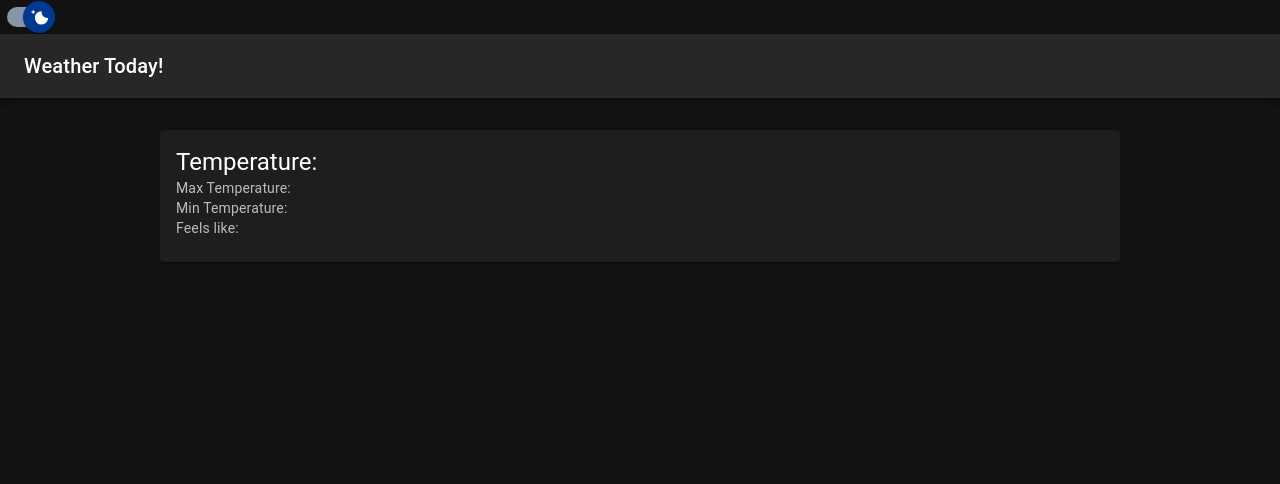
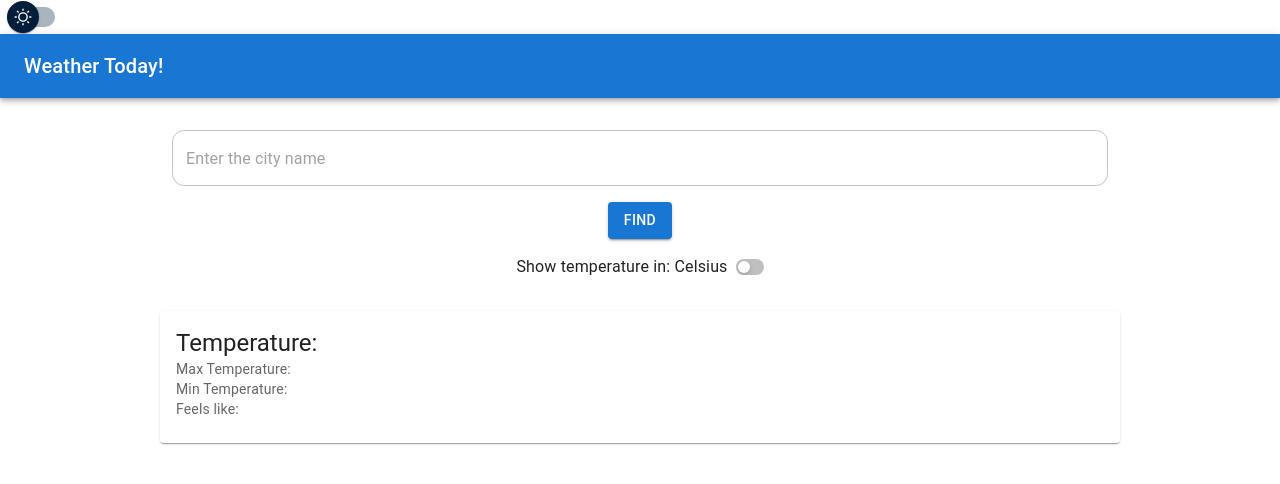
Before and after one commit to SwireLGD/Weather-app, a React (Vite) app: page / in a window 1280 px wide. Shown: the top 484 px of the page. Built offline with nearby package versions, Linux system fonts and the light colour scheme.

Commit message:
Added units switch

```diff
--- a/src/App.tsx
+++ b/src/App.tsx
@@ -10,9 +10,10 @@ import WeatherInfo from './features/weather/Weather.tsx';
 import { Route, Routes } from 'react-router-dom';
 import { useState } from 'react';
 import { theme, ThemeSwitch } from './theme.ts';
+import CityInput from './features/components/CityInput.tsx';
 
 const App = () => {
-  const [mode, setMode] = useState<'light' | 'dark'>('dark');
+  const [mode, setMode] = useState<'light' | 'dark'>('light');
 
   const handleSwitch = () => setMode((prevMode) => (prevMode === 'dark' ? 'light' : 'dark'));
 
@@ -26,6 +27,7 @@ const App = () => {
           <AppToolbar />
         </header>
         <main>
+          <CityInput />
           <Container maxWidth='xl'>
             <Routes>
               <Route path='/' element={<WeatherInfo />} />
--- a/src/features/components/CityInput.tsx
+++ b/src/features/components/CityInput.tsx
@@ -1,44 +1,113 @@
-// import { useState } from 'react';
-// import { useAppDispatch } from '../../app/hooks';
-// import { fetchWeather } from '../weather/WeatherThunks';
-// import { TextField, Box, Button } from '@mui/material';
+import { useState } from 'react';
+import { useAppDispatch } from '../../app/hooks';
+import { fetchWeather } from '../weather/WeatherThunks';
+import { TextField, Box, Button, Typography, styled, Switch } from '@mui/material';
 
-// const CityInput: React.FC = () => {
-//   const [city, setCity] = useState<string>('');
-//   const dispatch = useAppDispatch();
+const CityInput: React.FC = () => {
+  const [city, setCity] = useState<string>('');
+  const [units, setUnits] = useState<'metric' | 'imperial'>('metric');
+  const dispatch = useAppDispatch();
 
-//   const handleChange = (e: React.ChangeEvent<HTMLInputElement>) => {
-//     setCity(e.target.value);
-//   };
+  const handleChange = (e: React.ChangeEvent<HTMLInputElement>) => {
+    setCity(e.target.value);
+  };
 
-//   const handleSearch = () => {
-//     if (city) {
-//       dispatch(fetchWeather(city));
-//     } else {
-//       alert("You didn't  write the name!");
-//     }
-//   };
+  const handleSwitch = () => setUnits((prevMode) => (prevMode === 'metric' ? 'imperial' : 'metric'));
 
-//   return (
-//     <Box display='flex' alignItems='center' justifyContent='center' p={2}>
-//       <TextField
-//         id='search'
-//         value={city}
-//         onChange={handleChange}
-//         placeholder='Enter the city name'
-//         variant='outlined'
-//         sx={{
-//           width: '75%',
-//           '& .MuiOutlinedInput-root': {
-//             borderRadius: 3,
-//           },
-//         }}
-//       />
-//       <Button onClick={handleSearch} variant='contained' sx={{ ml: 2 }}>
-//         Find
-//       </Button>
-//     </Box>
-//   );
-// };
+  const handleSearch = () => {
+    if (city) {
+      dispatch(fetchWeather({ city, units }));
+    } else {
+      alert("You didn't write the name!");
+    }
+  };
 
-// export default CityInput;
+  const UnitsSwitch = styled(Switch)(({ theme }) => ({
+    width: 28,
+    height: 16,
+    padding: 0,
+    display: 'flex',
+    '&:active': {
+      '& .MuiSwitch-thumb': {
+        width: 15,
+      },
+      '& .MuiSwitch-switchBase.Mui-checked': {
+        transform: 'translateX(9px)',
+      },
+    },
+    '& .MuiSwitch-switchBase': {
+      padding: 2,
+      '&.Mui-checked': {
+        transform: 'translateX(12px)',
+        color: '#fff',
+        '& + .MuiSwitch-track': {
+          opacity: 1,
+          backgroundColor: '#1890ff',
+          ...theme.applyStyles('dark', {
+            backgroundColor: '#177ddc',
+          }),
+        },
+      },
+    },
+    '& .MuiSwitch-thumb': {
+      boxShadow: '0 2px 4px 0 rgb(0 35 11 / 20%)',
+      width: 12,
+      height: 12,
+      borderRadius: 6,
+      transition: theme.transitions.create(['width'], {
+        duration: 200,
+      }),
+    },
+    '& .MuiSwitch-track': {
+      borderRadius: 16 / 2,
+      opacity: 1,
+      backgroundColor: 'rgba(0,0,0,.25)',
+      boxSizing: 'border-box',
+      ...theme.applyStyles('dark', {
+        backgroundColor: 'rgba(255,255,255,.35)',
+      }),
+    },
+  }));
+
+  return (
+    <Box
+      display="flex"
+      flexDirection="column"
+      alignItems="center"
+      justifyContent="center"
+      p={2}
+    >
+      <TextField
+        id="search"
+        value={city}
+        onChange={handleChange}
+        placeholder="Enter the city name"
+        variant="outlined"
+        sx={{
+          width: '75%',
+          '& .MuiOutlinedInput-root': {
+            borderRadius: 3,
+          },
+        }}
+      />
+      <Button onClick={handleSearch} variant="contained" sx={{ mt: 2 }}>
+        Find
+      </Button>
+      <Box
+        mt={2}
+        display="flex"
+        alignItems="center"
+        justifyContent="center"
+      >
+        <Typography mr={1}>Show temperature in: {units === 'metric' ? 'Celsius' : 'Fahrenheit'}</Typography>
+        <UnitsSwitch
+          checked={units === 'imperial'}
+          onChange={handleSwitch}
+          inputProps={{ 'aria-label': 'unit switch' }}
+        />
+      </Box>
+    </Box>
+  );
+};
+
+export default CityInput;
```
